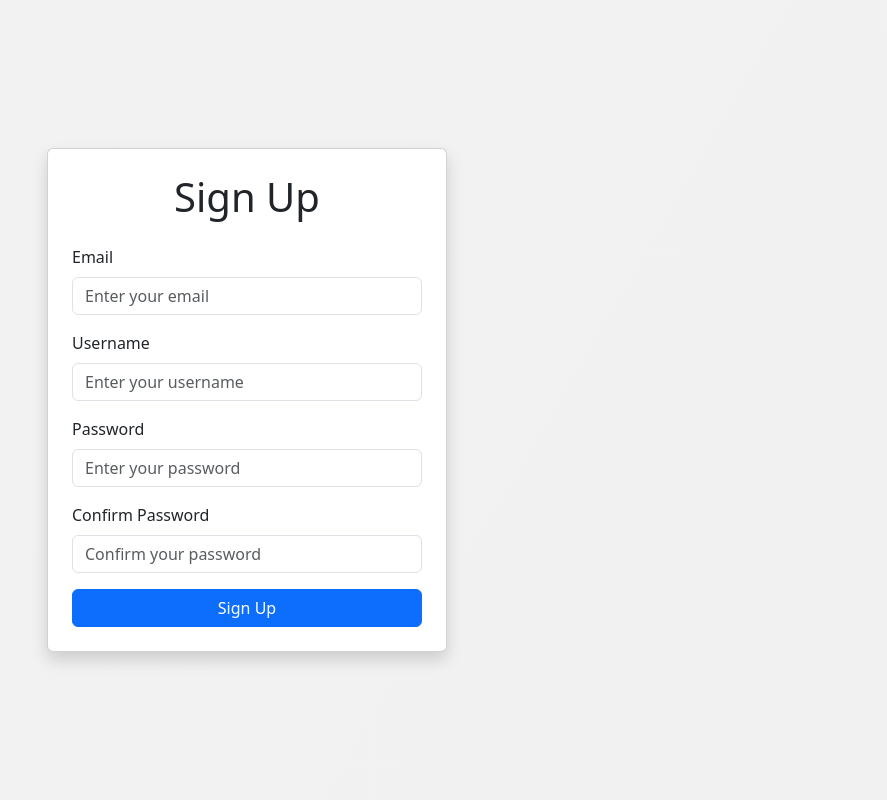
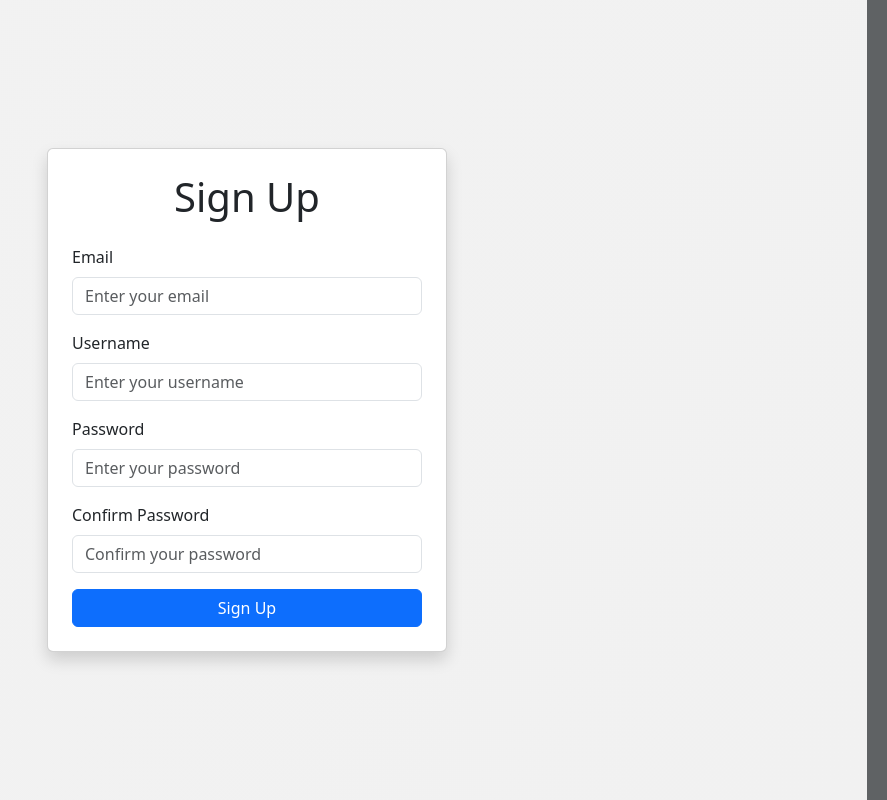
Before and after one commit to Brooklyn-STEAM/10046-Integrating-Artificial-Intelligence-In-Aid-of-Rush-Hour-Commutes, a Flask app: page /signup in a window 1280 px wide. Shown: the whole page, without its empty margins (393-1280 px from the left). Run offline with Flask 3, Linux system fonts and the light colour scheme.

Commit message:
minor changes

```diff
--- a/main.py
+++ b/main.py
@@ -126,7 +126,7 @@ def signin():
         elif password != result["password"]:
             flash("username or password is incorrect")
         else:
-            user = User(result["id"], result["username"], result["email"], result["first_name"], result["last_name"])
+            user = User(result["id"], result["username"], result["email"])
 
             flask_login.login_user(user)
 
@@ -134,3 +134,8 @@ def signin():
 
 
     return render_template("signin.html.jinja")
+
+@app.route('/logout')
+def logout():
+    flask_login.logout_user()
+    return  redirect('/')
--- a/templates/components/navbar.html.jinja
+++ b/templates/components/navbar.html.jinja
@@ -10,12 +10,13 @@
   top: 0;
   right: 0;
   left: auto;
-      width: 60px;
+  width: 20px;
   height: 100vh;
   background-color: #343a40;
   transition: width 0.3s ease, opacity 0.3s ease;
   z-index: 1000;
-      opacity: 0;
+  opacity: 0.7;
+  overflow: hidden;
 }
 
 .right-navbar:hover {
@@ -42,7 +43,6 @@
       margin: 5px 0;
     }
 
-
     .right-navbar .d-flex {
       display: none;
       padding: 10px;
@@ -53,18 +53,24 @@
     }
   </style>
 </head>
-
+</html>
   <nav class="navbar navbar-dark bg-dark fixed-top right-navbar">
     <div class="container-fluid">
       <a class="navbar-brand" href="/">ClearPath</a>
       <div class="offcanvas-body">
         <ul class="navbar-nav justify-content-end flex-grow-1 pe-3">
+          {% if current_user.is_authenticated %}
+            <li class="nav-item">
+              <a class="nav-link" aria-current="page" href="#">{{ current_user.username }}</a>
+            </li>
+          {% else %}
             <li class="nav-item">
               <a class="nav-link" aria-current="page" href="/signup">Sign Up</a>
             </li>
             <li class="nav-item">
               <a class="nav-link" aria-current="page" href="/signin">Sign In</a>
             </li>
+          {% endif %}
           <li class="nav-item">
             <a class="nav-link" href="#">Favorites</a>
           </li>
```
Lines whose indentation alone changed are shown as unchanged.
